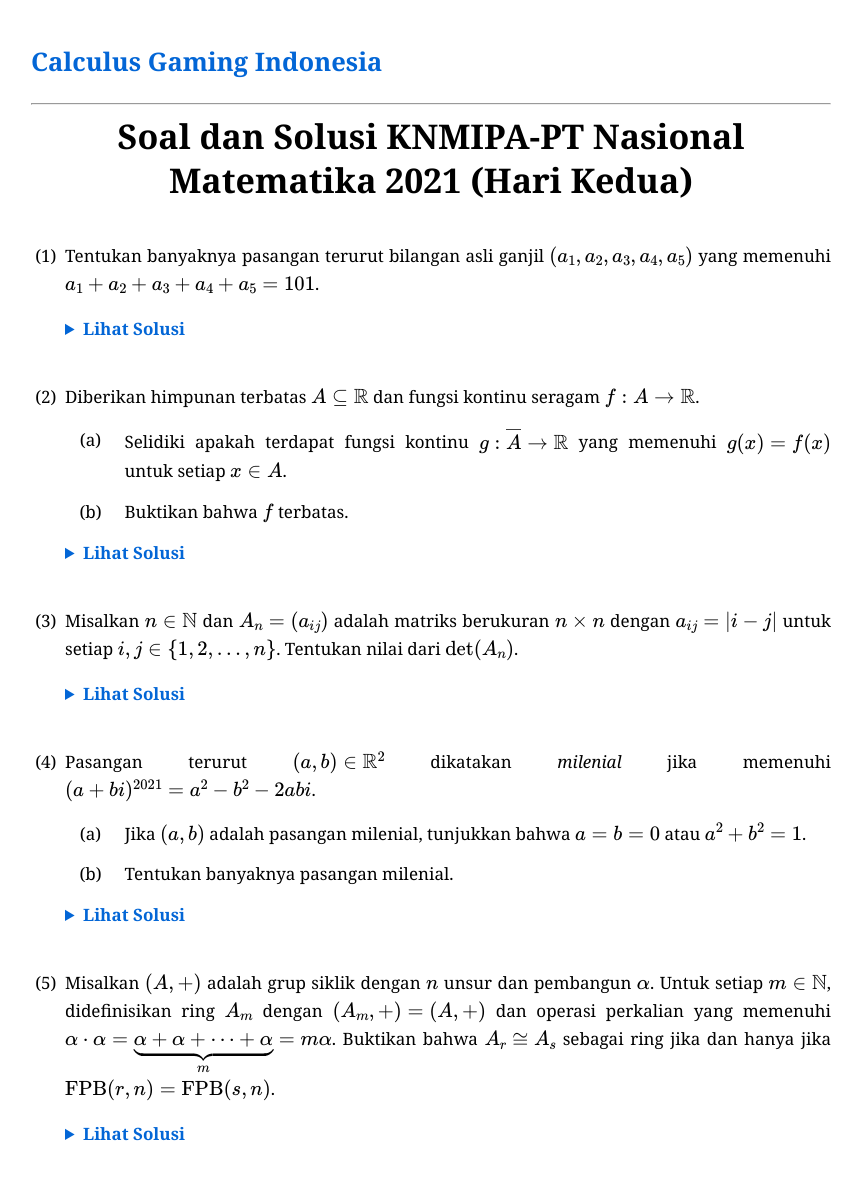
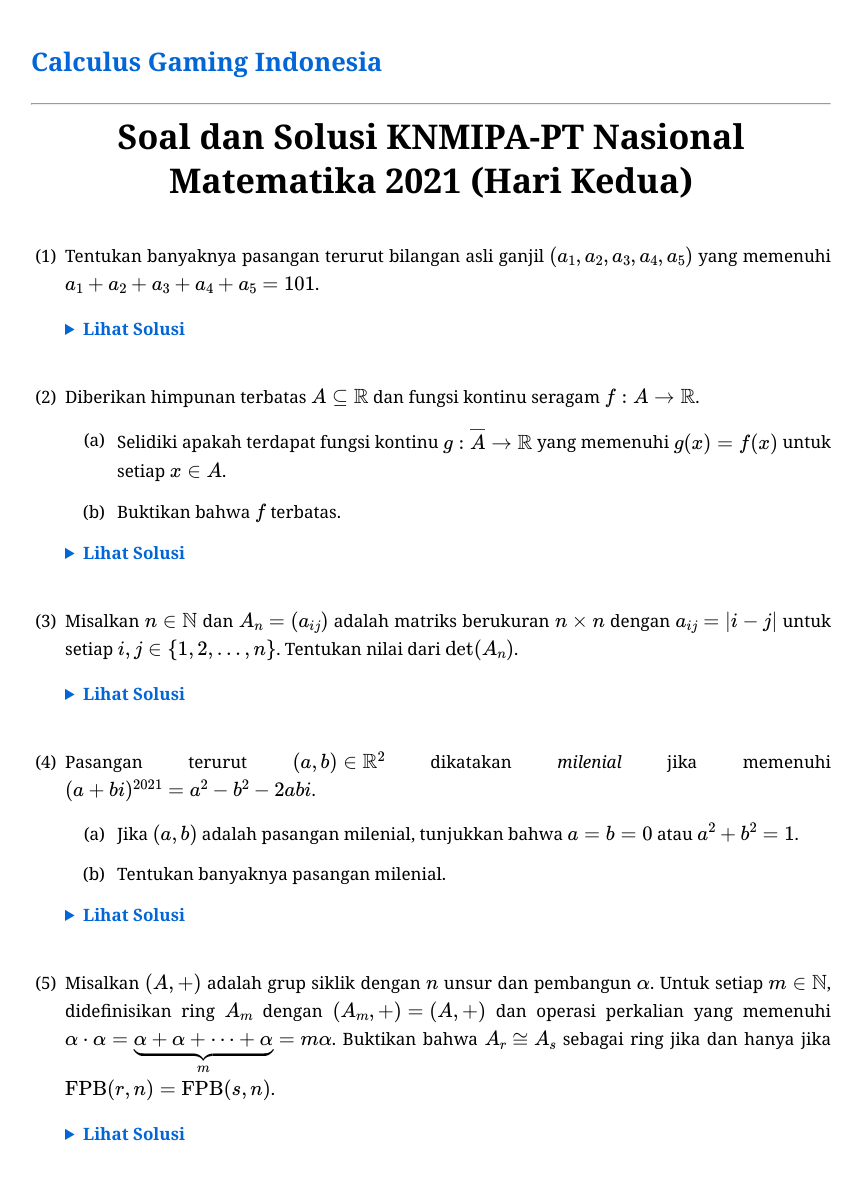
Before and after one commit to calculusgamingindonesia/calculusgamingindonesia.github.io, a Jekyll site: the page built from _posts/2026-07-01-onmipa-pt-nas-mat-21-2.md, in a window 1280 px wide. Shown: the whole page, without its empty margins (209-1071 px from the left). Built offline with Jekyll 4.4.1, drawn with Linux system fonts in a browser that asks for light colours; some web fonts are replaced.

Commit message:
Update default.html

```diff
--- a/_layouts/default.html
+++ b/_layouts/default.html
@@ -69,29 +69,27 @@
             content: none;
         }
 
-        /* --- FLEXBOX: INI YANG BIKIN TEKS SEJAJAR SEMPURNA --- */
-        .flex-list-item {
-            display: flex;
-            align-items: flex-start;
+        /* --- CSS GRID: SOLUSI PASTI SEJAJAR SEPERTI LATEX --- */
+        .grid-list-item {
+            display: grid;
+            /* Kolom 1 (Nomor): Lebar tetap 40px. Kolom 2 (Teks): Mengisi sisa ruang */
+            grid-template-columns: 40px 1fr;
+            gap: 12px; /* Jarak spasi antara penomoran dan huruf awal teks */
+            align-items: start;
         }
-        .flex-marker {
-            flex-shrink: 0;
-            /* Ubah angka 3em di bawah ini jika ingin menggeser nomor lebih ke kiri atau kanan */
-            width: 3em;
-            text-align: center; /* Membuat (i), (ii) persis di tengah area lebarnya */
-            margin-right: 0.5em; /* Jarak spasi antara nomor dan awal teks */
+        .grid-marker {
+            text-align: right; /* Memastikan (i) dan (iii) sejajar di kurung tutupnya */
+            white-space: nowrap;
         }
-        .flex-content {
-            flex-grow: 1;
+        .grid-content {
             text-align: justify;
         }
 
         @media screen and (max-width: 768px) {
             h1 { font-size: 1.5rem !important; line-height: 1.4 !important; }
             body { padding-left: 15px; padding-right: 15px; }
-            /* Penyesuaian di layar HP */
-            .flex-marker { width: 2.2em; }
             .MathJax_Display, .katex-display { overflow-x: auto; overflow-y: hidden; padding-bottom: 10px; }
+            .grid-list-item { grid-template-columns: 35px 1fr; gap: 8px; } /* Dikecilkan sedikit untuk HP */
         }
     </style>
 
@@ -110,22 +108,24 @@
     <script>
         document.addEventListener("DOMContentLoaded", function() {
             document.querySelectorAll("ol ul > li, ol ol > li").forEach(function(li) {
-                // Cari elemen <p> dari markdown, atau gunakan <li> langsung
                 let target = li.querySelector("p") || li;
-
-                // Deteksi teks yang diawali kurung seperti (a), (i), (ii)
                 let match = target.innerHTML.match(/^(\s*\([a-zA-Z0-9_iI\s\u00a0.-]+\))\s*/);
 
                 if (match) {
                     let marker = match[1].trim();
                     let content = target.innerHTML.substring(match[0].length);
 
-                    // Ganti struktur HTML menjadi Flexbox
+                    // Membungkus nomor dan teks ke dalam format Grid
                     target.innerHTML = `
-                        <span class="flex-marker">${marker}</span>
-                        <span class="flex-content">${content}</span>
+                        <div class="grid-list-item">
+                            <div class="grid-marker">${marker}</div>
+                            <div class="grid-content">${content}</div>
+                        </div>
                     `;
-                    target.classList.add('flex-list-item');
+                    // Menghilangkan margin bawaan tag <p> agar elemen tidak merenggang aneh di atas
+                    if(target.tagName.toLowerCase() === 'p') {
+                        target.style.margin = "0";
+                    }
                 }
             });
         });
```
Also changed, not shown: other parts of _layouts/default.html (+1 -1 lines).
